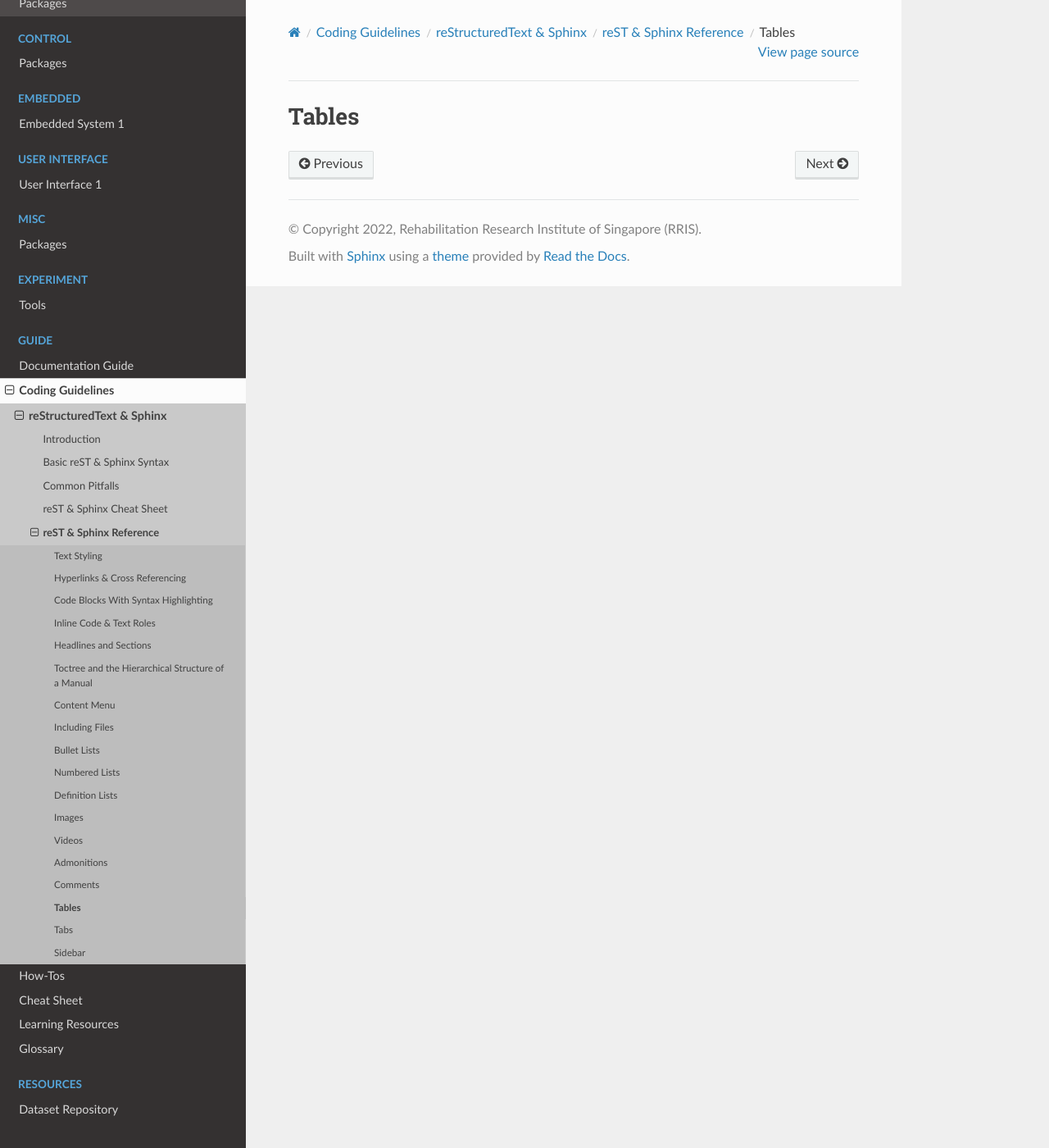
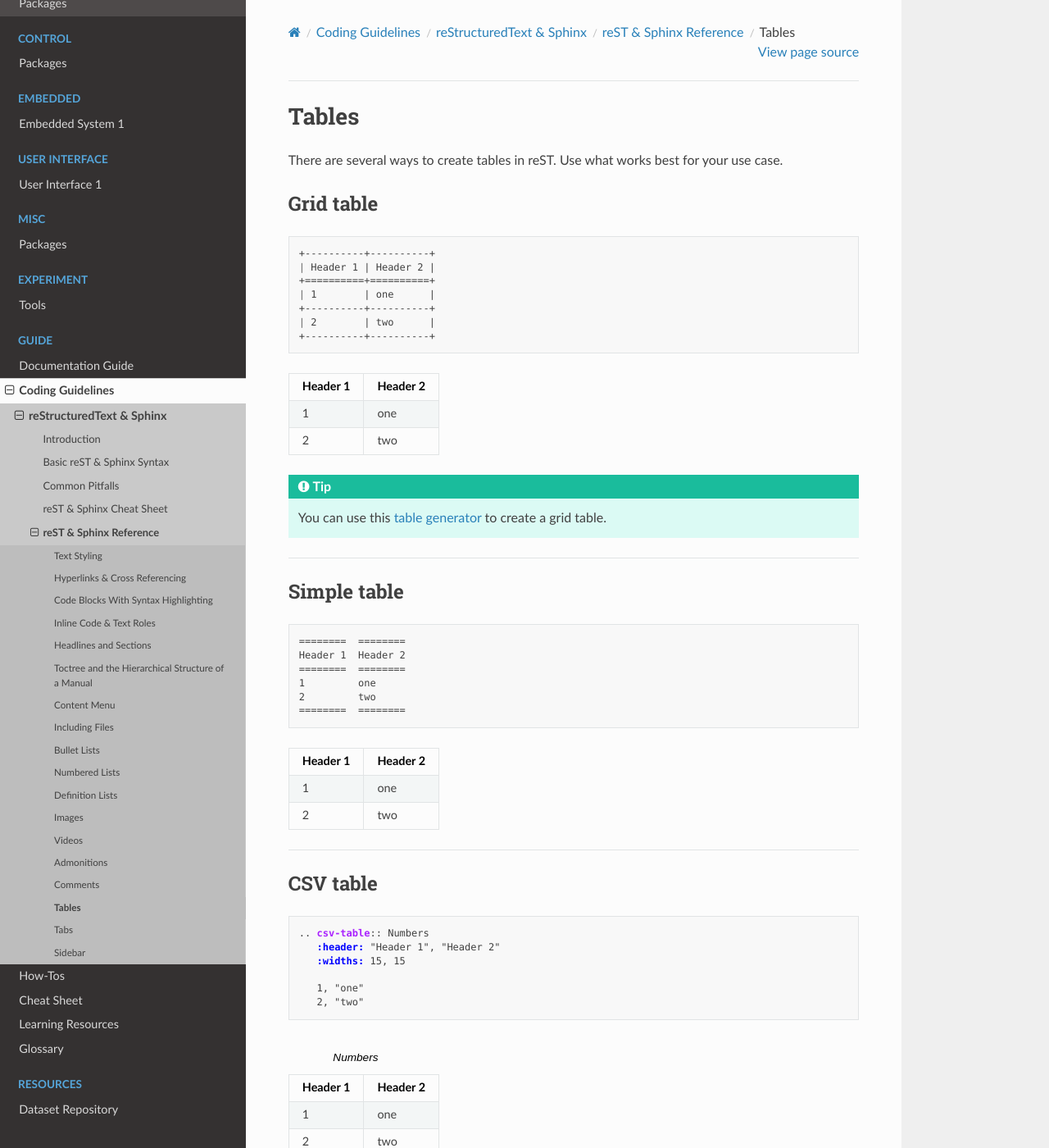
Before and after one commit to tky1026/rris_doc, a Sphinx documentation site: the page built from docs/source/Doc/Guide/Coding/reSTSphinx/code_rst_ref_table.rst, in a window 1280 px wide and 1400 px high. Shown: the whole window at 82% size. Built offline with Sphinx 7.4.7 and the Read the Docs theme 2.0.0, drawn with Linux system fonts in a browser that asks for light colours; pages that are not in the unit, such as notebooks, are missing from menus; some of the changed text lies outside the part shown.

Commit message:
add doc ref: tables

```diff
--- a/docs/source/Doc/Guide/Coding/reSTSphinx/code_rst_ref_table.rst
+++ b/docs/source/Doc/Guide/Coding/reSTSphinx/code_rst_ref_table.rst
@@ -3,3 +3,79 @@
 ======
 Tables
 ======
+
+There are several ways to create tables in reST. Use what works best for your use case.
+
+Grid table
+==========
+
+.. code-block:: rst
+
+   +----------+----------+
+   | Header 1 | Header 2 |
+   +==========+==========+
+   | 1        | one      |
+   +----------+----------+
+   | 2        | two      |
+   +----------+----------+
+
++----------+----------+
+| Header 1 | Header 2 |
++==========+==========+
+| 1        | one      |
++----------+----------+
+| 2        | two      |
++----------+----------+
+
+.. tip::
+
+   You can use this `table generator <https://www.tablesgenerator.com/text_tables>`__ to create a grid table.
+
+----
+
+Simple table
+============
+
+.. code-block:: rst
+
+   ========  ========
+   Header 1  Header 2
+   ========  ========
+   1         one
+   2         two
+   ========  ========
+
+========  ========
+Header 1  Header 2
+========  ========
+1         one
+2         two
+========  ========
+
+----
+
+CSV table
+=========
+
+.. code-block:: rst
+
+   .. csv-table:: Numbers
+      :header: "Header 1", "Header 2"
+      :widths: 15, 15
+
+      1, "one"
+      2, "two"
+
+.. csv-table:: Numbers
+   :header: "Header 1", "Header 2"
+   :widths: 15, 15
+
+   1, "one"
+   2, "two"
+
+----
+
+Reference
+=========
+
+* https://docutils.sourceforge.io/docs/user/rst/quickref.html#tables
```
